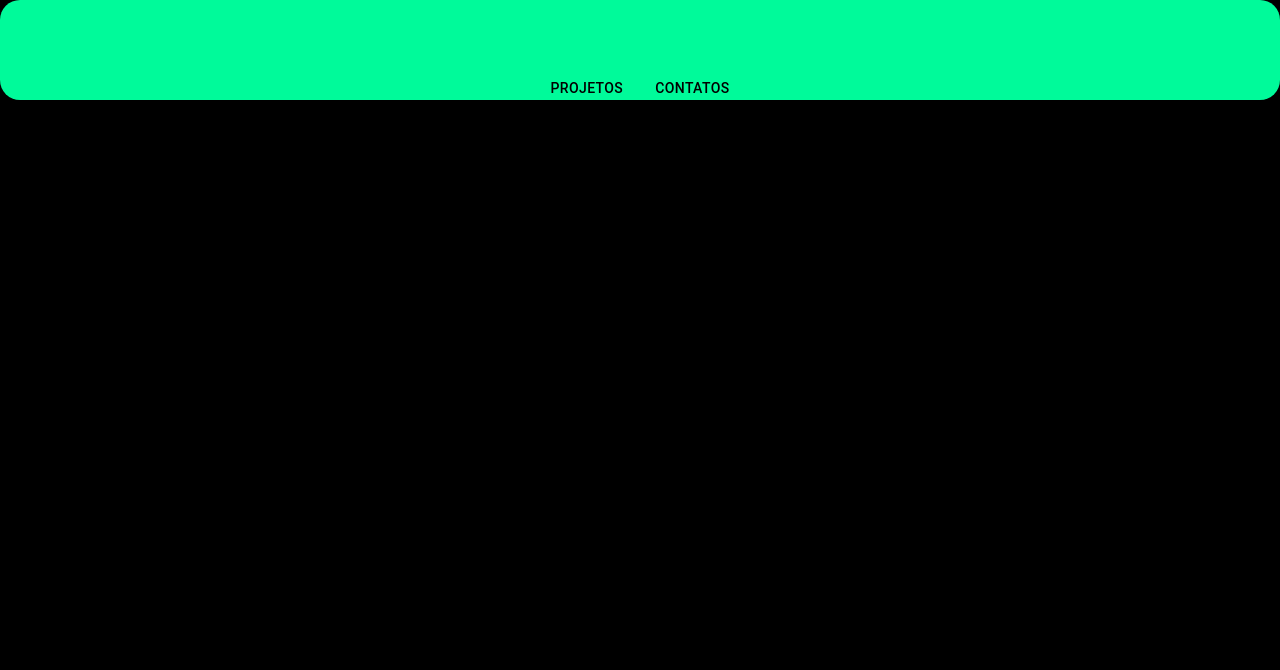
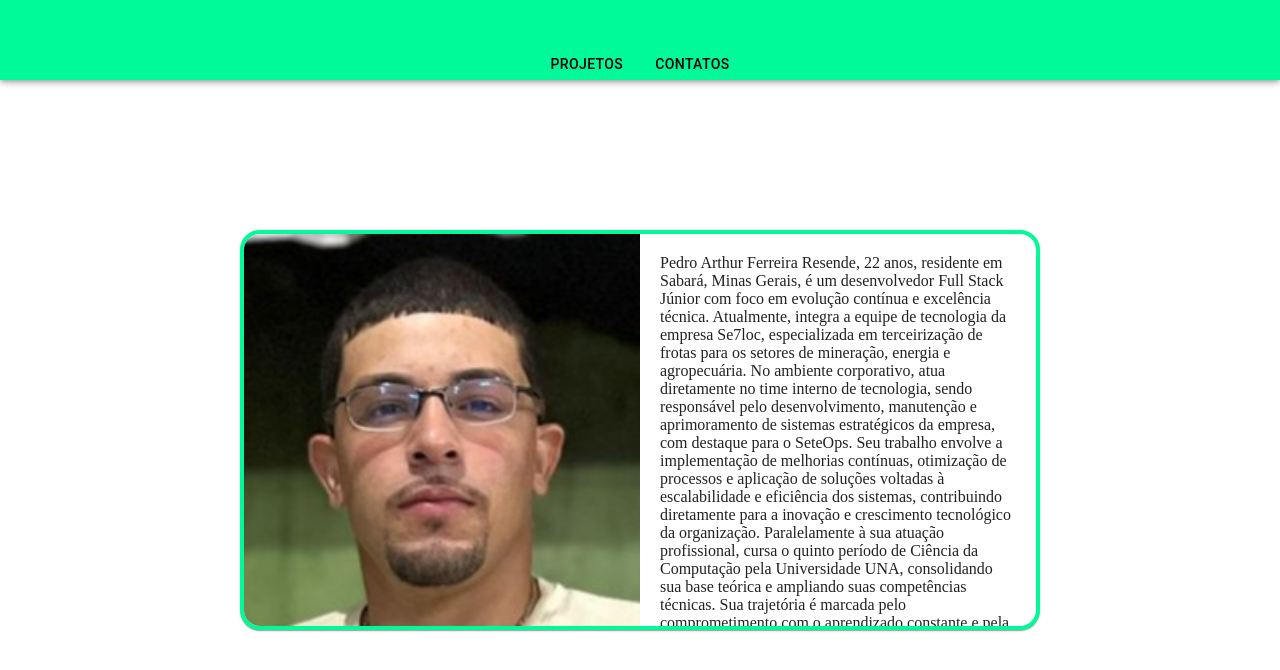
Before and after one commit to Pedro-2004/Portif-lio---Pedro-Arthur, a React (Vite) app: page / in a window 1280 px wide. Shown: the top 670 px of the page. Built offline with nearby package versions, Linux system fonts and the light colour scheme.

Commit message:
Adition of componets of photo and information

```diff
--- a/src/components/Head/index.jsx
+++ b/src/components/Head/index.jsx
@@ -3,16 +3,13 @@ import { AppBar, Toolbar } from '@mui/material';
 const Head = ({ children }) => {
   return (
     <>
-      <AppBar
-        position='fixed'
-        sx={{ background: '#00FA9A', borderRadius: 5, height: 100 }}
-      >
+      <AppBar sx={{ background: '#00FA9A', height: 80 }}>
         <Toolbar
           sx={{
             gap: 2,
             display: 'flex',
             justifyContent: 'center',
-            marginTop: 7.0,
+            marginTop: 4.0,
           }}
         >
           {children}
--- /dev/null
+++ b/src/components/informationalText/index.jsx
@@ -0,0 +1,8 @@
+const InformationalText = ({ title }) => {
+  return (
+    <>
+      <p style={{ fontFamily: 'Times New Roman' }}> {title}</p>
+    </>
+  );
+};
+export default InformationalText;
--- /dev/null
+++ b/src/components/photoCard/index.jsx
@@ -0,0 +1,75 @@
+import * as React from 'react';
+import { Card, CardContent, CardMedia, Box } from '@mui/material';
+import InformationalText from '../informationalText';
+
+const PhotoGard = () => {
+  return (
+    <Card
+      sx={{
+        display: 'flex', // Ativa o Flexbox
+        width: 800, // Largura fixa que você definiu
+        height: 400, // Altura fixa
+        marginTop: '60px',
+        marginX: 'auto', // Centraliza horizontalmente
+        borderRadius: '20px',
+        border: '4px solid #00FA9A',
+        overflow: 'hidden',
+      }}
+    >
+      {/* Lado Esquerdo: Imagem */}
+      <CardMedia
+        component='img'
+        sx={{
+          width: '50%', // Ocupa metade do Card
+          objectFit: 'cover',
+        }}
+        image='/FotoPrincipal.jpeg'
+        alt='Foto Principal'
+      />
+
+      {/* Lado Direito: Texto */}
+      <Box
+        sx={{
+          display: 'flex',
+          flexDirection: 'column',
+          width: '50%', // Ocupa a outra metade
+        }}
+      >
+        <CardContent
+          sx={{
+            flex: '1 0 auto',
+            overflowY: 'auto',
+            height: '100%',
+            padding: '20px',
+          }}
+        >
+          <InformationalText
+            title='Pedro Arthur Ferreira Resende, 22 anos, residente em Sabará, Minas
+        Gerais, é um desenvolvedor Full Stack Júnior com foco em evolução
+        contínua e excelência técnica. Atualmente, integra a equipe de
+        tecnologia da empresa Se7loc, especializada em terceirização de frotas
+        para os setores de mineração, energia e agropecuária. No ambiente
+        corporativo, atua diretamente no time interno de tecnologia, sendo
+        responsável pelo desenvolvimento, manutenção e aprimoramento de sistemas
+        estratégicos da empresa, com destaque para o SeteOps. Seu trabalho
+        envolve a implementação de melhorias contínuas, otimização de processos
+        e aplicação de soluções voltadas à escalabilidade e eficiência dos
+        sistemas, contribuindo diretamente para a inovação e crescimento
+        tecnológico da organização. Paralelamente à sua atuação profissional,
+        cursa o quinto período de Ciência da Computação pela Universidade UNA,
+        consolidando sua base teórica e ampliando suas competências técnicas.
+        Sua trajetória é marcada pelo comprometimento com o aprendizado
+        constante e pela busca por soluções modernas e eficazes no
+        desenvolvimento de software. Com uma visão orientada ao futuro, Pedro
+        Arthur tem como objetivo alcançar grandes conquistas profissionais,
+        consolidando-se como um profissional de referência na área de
+        tecnologia, sempre alinhado às melhores práticas do mercado e à entrega
+        de resultados de alto impacto.'
+          />
+        </CardContent>
+      </Box>
+    </Card>
+  );
+};
+
+export default PhotoGard;
--- a/src/page/home/index.jsx
+++ b/src/page/home/index.jsx
@@ -1,15 +1,18 @@
 import './style.css';
 import ButtonHead from '@/components/ButtonHead/index';
 import Head from '@/components/Head/index';
-
+import PhotoCard from '@/components/photoCard/index';
 const Home = () => {
   return (
-    <div className='home_container'>
+    <>
       <Head>
         <ButtonHead title='Projetos' />
         <ButtonHead title='contatos' />
       </Head>
-    </div>
+      <div className='home-content'>
+        <PhotoCard />
+      </div>
+    </>
   );
 };
 export default Home;
--- a/src/page/home/style.css
+++ b/src/page/home/style.css
@@ -3,11 +3,9 @@
   padding: 0;
   box-sizing: border-box;
 }
-
-.home_container {
-  background-color: rgb(0, 0, 0);
-  color: rgb(247, 247, 247);
+.home-content {
+  display: flex;
   min-height: 100vh;
-  padding-left: 30px;
-  padding-top: 500px;
+  align-items: center;
+  justify-content: center;
 }
```
Also changed, not shown: public/FotoPrincipal.jpeg (added).
